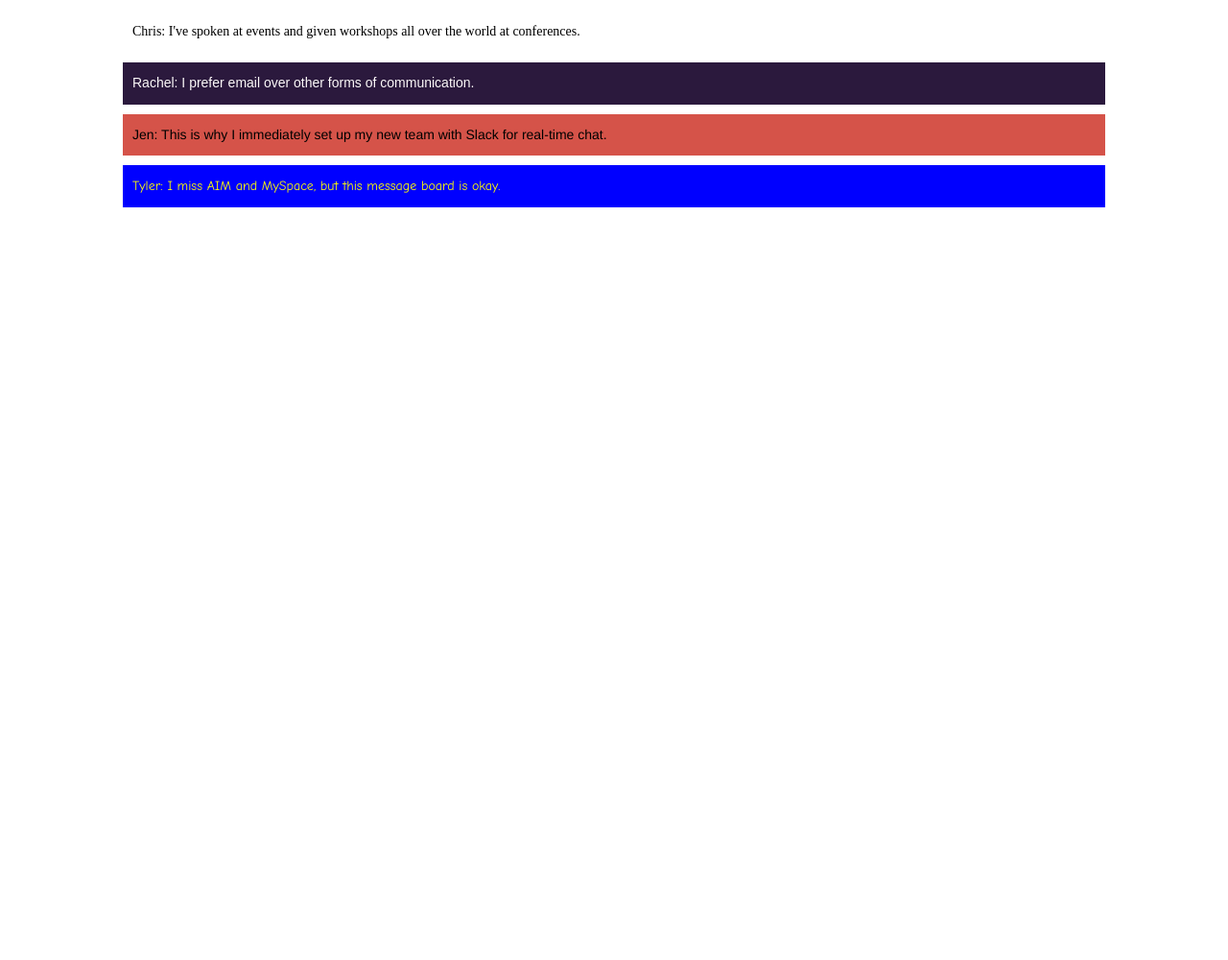
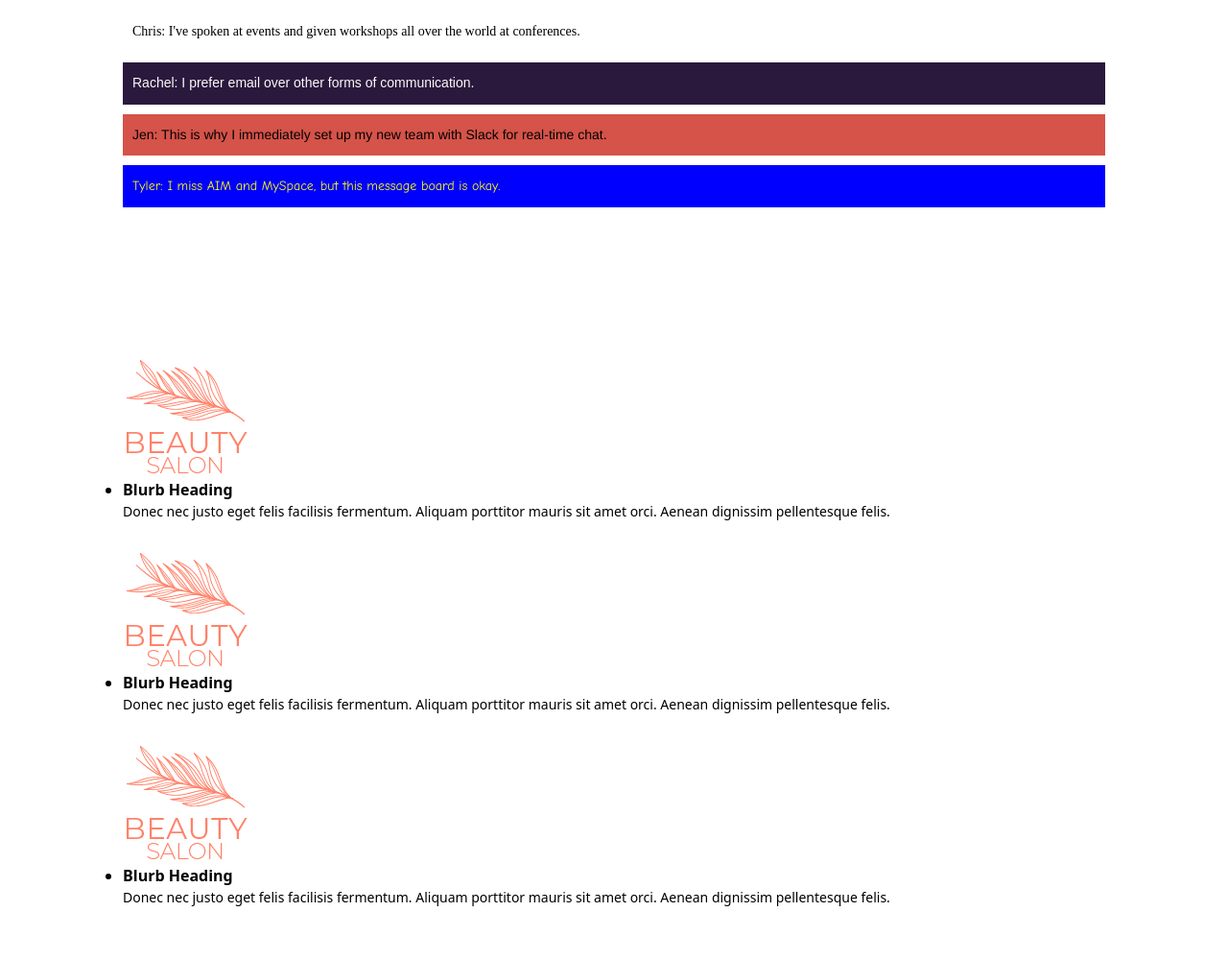
Before and after one commit to sayyedjamilakhtar/html-website, a plain HTML site: page index.html in a window 1280 px wide. Shown: the part 863-1863 px from the top of the page at 96% size. Before the commit the page ends 1163 px from the top, so only its background shows below. Drawn offline with Linux system fonts and the light colour scheme.

Commit message:
Update index.html

```diff
--- a/index.html
+++ b/index.html
@@ -59,5 +59,29 @@
         </div>
       </section>
 
+    <section class="am-section blurb-3">
+        <div class="am-row">
+          <ul data-blurb="blurb">
+            <li class="blurb-column">
+              <img src="/images/logo.png" alt="">
+              <h4 class="blurb-heading">Blurb Heading</h4>
+              <p class="blurb-paragraph">Donec nec justo eget felis facilisis fermentum. Aliquam porttitor mauris sit amet orci. Aenean dignissim pellentesque felis.</p>
+            </li>
+
+            <li class="blurb-column">
+              <img src="/images/logo.png" alt="">
+              <h4 class="blurb-heading">Blurb Heading</h4>
+              <p class="blurb-paragraph">Donec nec justo eget felis facilisis fermentum. Aliquam porttitor mauris sit amet orci. Aenean dignissim pellentesque felis.</p>
+            </li>
+
+            <li class="blurb-column">
+              <img src="/images/logo.png" alt="">
+              <h4 class="blurb-heading">Blurb Heading</h4>
+              <p class="blurb-paragraph">Donec nec justo eget felis facilisis fermentum. Aliquam porttitor mauris sit amet orci. Aenean dignissim pellentesque felis.</p>
+            </li>
+          </ul>
+        </div>
+      </section>
+
   </body>
 </html>
```
